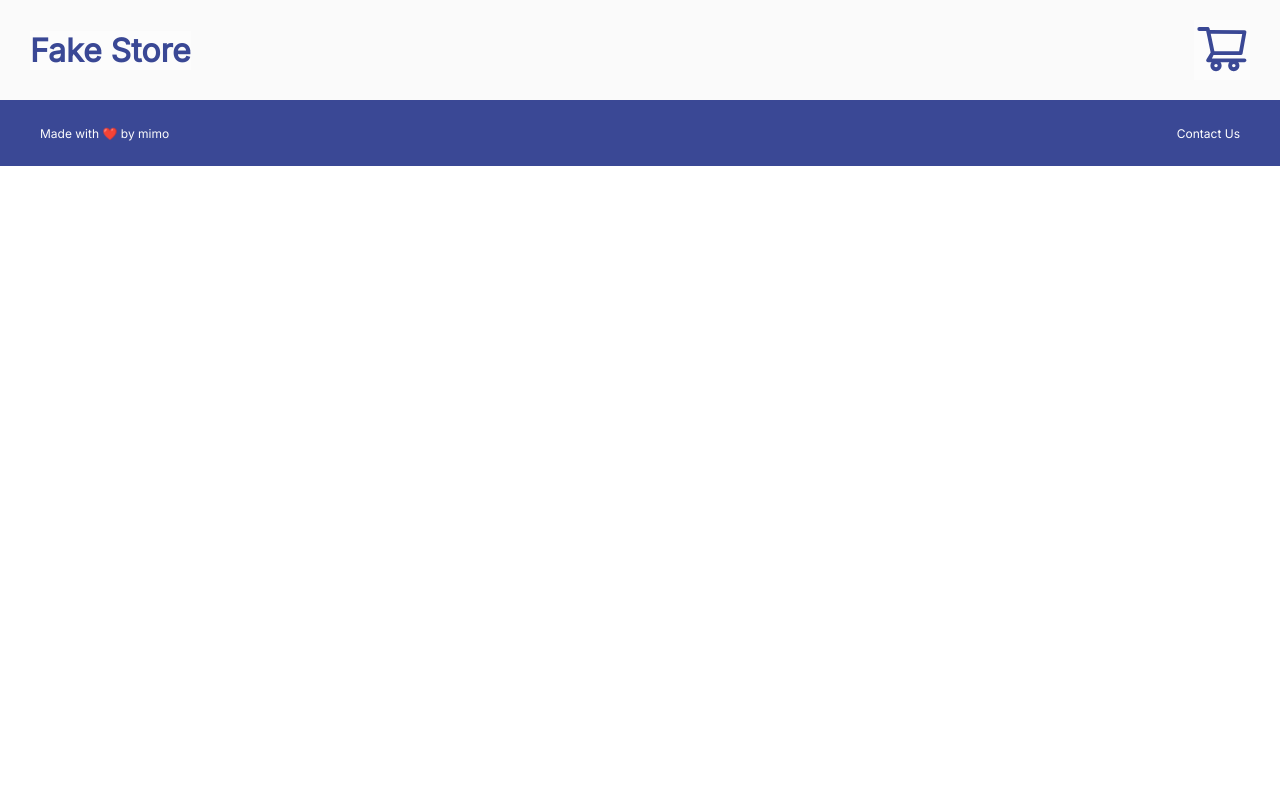
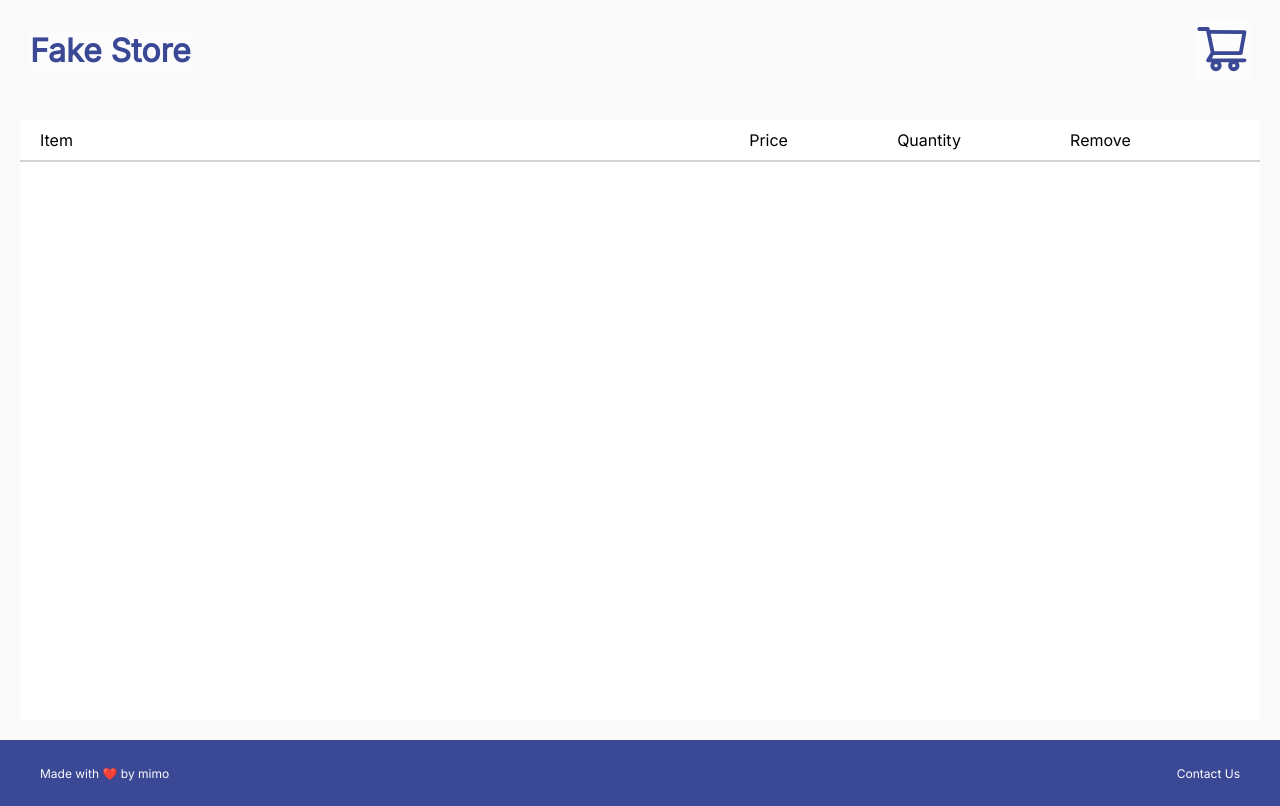
Before and after one commit to 1uckyswish/FakeStore-api, a React app: page /checkout in a window 1280 px wide. Built offline with nearby package versions, Linux system fonts and the light colour scheme; the HTML template or start-up script is replaced by a standard one.

Commit message:
method to apply items to cart applied

```diff
--- a/src/components/CartCheckout/CartCheckout.css
+++ b/src/components/CartCheckout/CartCheckout.css
@@ -0,0 +1,9 @@
+.product-items{
+    display: flex;
+    border: 1px solid red;
+}
+
+.product-items img{
+    width: 20px;
+    height: 20px;
+}
--- a/src/components/CartCheckout/CartCheckout.jsx
+++ b/src/components/CartCheckout/CartCheckout.jsx
@@ -4,14 +4,15 @@ import { BsTrash } from 'react-icons/bs';
 
 function CartCheckout({productsAdded}) {
   return (
-    <div>
-        <img src={productsAdded.image} alt={productsAdded.image}/>
+      <div className='product-items'>
+         <img src={productsAdded.image} alt={productsAdded.image}/>
         <p>{productsAdded.title}</p>
         <p>${productsAdded.price}</p>
         <p>1</p>
         <BsTrash />
-    </div>
+      </div>
   )
 }
 
+
 export default CartCheckout
--- a/src/pages/Checkout/Checkout.css
+++ b/src/pages/Checkout/Checkout.css
@@ -0,0 +1,27 @@
+.checkout-container{
+    display: flex;
+    min-height: 80vh;
+    background-color: #FAFAFA;
+}
+
+.checkout-items{
+    width: 100%;
+    margin: 20px;
+    background-color: white;
+}
+
+.item-details{
+    display: flex;
+    align-items: center;
+    width: 100%;
+    justify-content: space-between;
+    padding: 10px 20px;
+    border-bottom: 2px solid lightgray;
+    background-color: white;
+}
+
+.item-sub-details{
+    display: flex;
+    width: 50%;
+    justify-content: space-evenly;
+}
--- a/src/pages/Checkout/Checkout.jsx
+++ b/src/pages/Checkout/Checkout.jsx
@@ -8,12 +8,21 @@ import CartCheckout from '../../components/CartCheckout/CartCheckout';
 function Checkout() {
    const {hearted} = useContext(HeartedContext);
   return (
-    <div>
-      {
+    <div className='checkout-container'>
+      <div className='checkout-items'>
+        <div className='item-details'>
+          <p>Item</p>
+          <div className='item-sub-details'>
+            <p>Price</p>
+            <p>Quantity</p>
+            <p>Remove</p>
+          </div>
+        </div>
+              {
         hearted.map(item=> <CartCheckout productsAdded={item} key={item.id} />)
       }
+      </div>
     </div>
   )
 }
-
 export default Checkout
```
